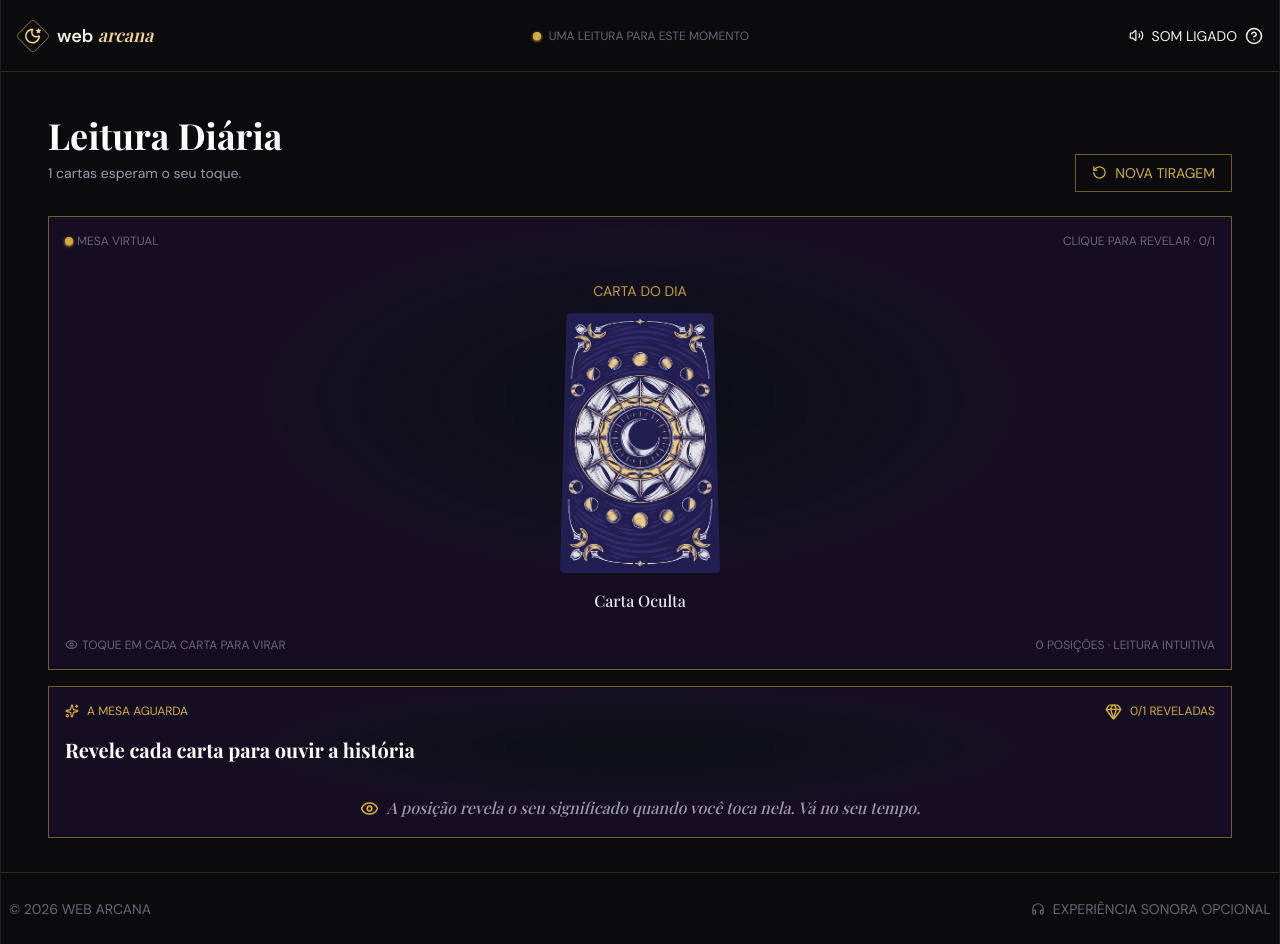
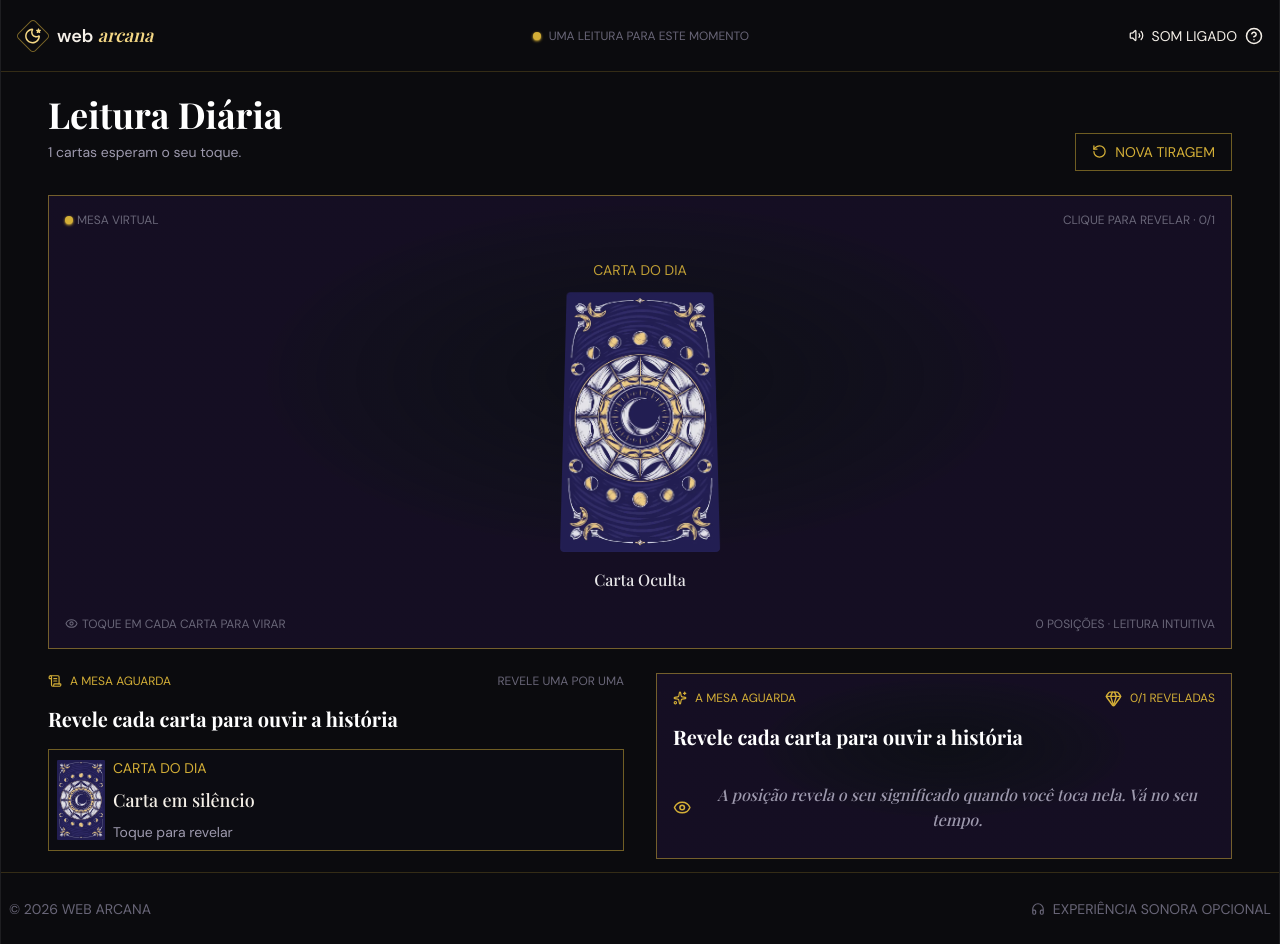
Before and after one commit to marvieiradev/web-arcana, a React (Vite) app: page /daily-card in a window 1280 px wide. Built offline with nearby package versions, Linux system fonts and the light colour scheme; a web font is replaced by a local one.

Commit message:
feat: refactor Board component and add ReadingSynthesis for card interpretation

```diff
--- a/src/components/board.jsx
+++ b/src/components/board.jsx
@@ -1,8 +1,8 @@
 import { useState, useEffect } from "react";
-import Message from "./message";
 import Shuffle from "./shuffle";
 import { Link } from "react-router-dom";
-import { Eye, RotateCcw, Sparkles, Gem, Zap, CircleHelp } from "lucide-react";
+import { Eye, RotateCcw, Sparkles, Zap, CircleHelp } from "lucide-react";
+import ReadingSynthesis from "./readingSynthesis";
 
 const READ_TYPES = [
   {
@@ -31,18 +31,15 @@ const HIDDEN_CARD = {
   message: "Clique para revelar.",
 };
 
-const READING_ICONS = [Zap,Sparkles,CircleHelp]
+const READING_ICONS = [Zap, Sparkles, CircleHelp];
 
-console.log(READING_ICONS)
+console.log(READING_ICONS);
 
 export default function Board({ type, data }) {
   const [revealedCount, setRevealedCount] = useState(0);
   const [isShuffling, setIsShuffling] = useState(true);
   const [countdown, setCountdown] = useState(3);
   const [quantity, setQuantity] = useState(0);
-  const allRevealed = quantity === data.length;
-
-  //console.log(data)
 
   useEffect(() => {
     if (!isShuffling) return;
@@ -161,107 +158,13 @@ export default function Board({ type, data }) {
             <div className="flex gap-1 justify-center items-center">
               <Eye size={13} /> toque em cada carta para virar
             </div>
-            <span>
+            <span className="hidden md:block">
               {quantity} {quantity === 1 ? "posição" : "posições"} · leitura
               intuitiva
             </span>
           </div>
         </div>
-
-        <div className="mt-4 m-2 p-4 border border-gold/50  bg-radial-[at_50%_40%] from-night to-purple/10 to-45%">
-          <div className="flex w-full items-center justify-between text-xs text-gold uppercase">
-            <div className="flex gap-2 items-center">
-              <Sparkles size={14} />{" "}
-              {allRevealed ? "Síntese da leitura" : "A mesa aguarda"}
-            </div>
-            <div className="flex gap-2 items-center">
-              <Gem size={17} />
-              <span>
-                {allRevealed
-                  ? "leitura completa"
-                  : `${quantity}/${data.length} reveladas`}
-              </span>
-            </div>
-          </div>
-
-          <h2 className="text-lg font-bold text-white md:text-xl font-playfair text-start mt-4">
-            {allRevealed
-              ? "O fio entre as cartas"
-              : "Revele cada carta para ouvir a história"}
-          </h2>
-
-          {!allRevealed ? (
-            <div className="flex items-center justify-center text-sm md:text-base gap-2 mt-8">
-              <Eye size={19} className="text-gold" />
-              <p className="text-muted">
-                <em>
-                  A posição revela o seu significado quando você toca nela. Vá
-                  no seu tempo.
-                </em>
-              </p>
-            </div>
-          ) : (
-            <>
-              {data.map((card, index) => {
-                const isRevealed = index < revealedCount;
-                const interpretationKey = readType.interpretationKeys[index];
-
-                const interpretation =
-                  card.interpretacoes?.[interpretationKey] ??
-                  card.significado ??
-                  "Interpretação indisponível.";
-
-                return (
-                  <div
-                    key={`${card.id}-message-${index}`}
-                    className="flex flex-col p-2"
-                  >
-                    {isRevealed && (
-                      <>
-                        <span className="mb-1 text-gold text-md text-start">
-                          {readType.cardTitles[index]}
-                        </span>
-                        <span className="text-start text-sm">
-                          {isRevealed ? interpretation : HIDDEN_CARD.message}
-                        </span>
-                      </>
-                    )}
-                  </div>
-                );
-              })}
-            </>
-          )}
-        </div>
-
-        {/*<div className="flex flex-col gap-2 text-sm border py-2 px-4 border-gold/50 bg-osidian mt-6 mb-6">
-          {data.map((card, index) => {
-            const isRevealed = index < revealedCount;
-            const interpretationKey = readType.interpretationKeys[index];
-
-            const interpretation =
-              card.interpretacoes?.[interpretationKey] ??
-              card.significado ??
-              "Interpretação indisponível.";
-
-            return (
-              <div
-                key={`${card.id}-message-${index}`}
-                className="flex flex-col p-2"
-              >
-                {isRevealed && (
-                  <>
-                    <span className="mb-1 text-gold text-md text-start">
-                      {readType.cardTitles[index]}
-                    </span>
-                    <span className="text-start text-sm">
-                      {isRevealed ? interpretation : HIDDEN_CARD.message}
-                    </span>
-                  </>
-                )}
-              </div>
-            );
-          })}
-        </div>*/}
+        <ReadingSynthesis data={data} quantity={quantity} readType={readType} />
       </div>
     </div>
   );
--- a/src/components/message.jsx
+++ /dev/null
@@ -1,9 +0,0 @@
-export default function Message({ data }) {
-    return (
-        <>
-        <div className="w-full max-w-300 overflow-x-auto border border-background rounded-lg p-4 bg-amber-100 text-obsidian">
-            <p>{data}</p>
-        </div>
-        </>
-    )
-}
--- /dev/null
+++ b/src/components/readingSynthesis.jsx
@@ -0,0 +1,140 @@
+import { Eye, Sparkles, Gem, ScrollText, BookOpenText } from "lucide-react";
+
+export default function ReadingSynthesis({ data, quantity, readType }) {
+  const allRevealed = quantity === data.length;
+  return (
+    <div className="grid grid-cols-1 md:grid-cols-2 gap-4 w-full">
+      <div className="mt-4 m-2 md:mt-4">
+        <div className="flex w-full items-center justify-between text-xs text-gold uppercase">
+          <div className="flex gap-2 items-center">
+            <ScrollText size={14} />{" "}
+            {allRevealed ? "Visão geral da mesa" : "A mesa aguarda"}
+          </div>
+          <div className="flex gap-2 items-center text-muted-2">
+            <span>
+              {allRevealed ? "todas as cartas reveladas" : "revele uma por uma"}
+            </span>
+          </div>
+        </div>
+
+        <h2 className="text-lg font-bold text-white md:text-xl font-playfair text-start mt-4 mb-4">
+          {allRevealed
+            ? "O que se apresenta"
+            : "Revele cada carta para ouvir a história"}
+        </h2>
+
+        <>
+          {data.map((card, index) => {
+            const isRevealed = index < quantity;
+            const interpretationKey = readType.interpretationKeys[index];
+
+            const interpretation =
+              card.interpretacoes?.[interpretationKey] ??
+              card.significado ??
+              "Interpretação indisponível.";
+
+            return (
+              <div
+                key={`${card.id}-message-${index}`}
+                className="flex flex-col gap-2"
+              >
+                <div className="flex flex-col bg-night/50 border border-gold/50 mb-2 p-2">
+                  <div className="flex items-center gap-2">
+                    <img
+                      src={isRevealed ? card.imageCard : "cards/CardBack.webp"}
+                      alt="Carta"
+                      className="h-20 w-12"
+                    />
+                    <div className="flex flex-col gap-2 items-start">
+                      <span className="text-xs md:text-sm text-gold uppercase">
+                        {readType.cardTitles[index]}
+                      </span>
+                      <span className="text-md md:text-lg font-playfair text-text">
+                        {isRevealed ? card.nome : "Carta em silêncio"}
+                      </span>
+                      <span className="text-xs md:text-sm text-muted">
+                        {isRevealed
+                          ? `${card.palavrasChave[0]} · ${card.palavrasChave[1]} · ${card.palavrasChave[2]}`
+                          : "Toque para revelar"}
+                      </span>
+                    </div>
+                  </div>
+                  <span className="text-start text-xs"></span>
+                </div>
+              </div>
+            );
+          })}
+        </>
+      </div>
+
+      <div className="mt-4 m-2 p-4 border border-gold/50  bg-radial-[at_50%_40%] from-night to-purple/10 to-45%">
+        <div className="flex w-full items-center justify-between text-xs text-gold uppercase">
+          <div className="flex gap-2 items-center">
+            <Sparkles size={14} />{" "}
+            {allRevealed ? "Síntese da leitura" : "A mesa aguarda"}
+          </div>
+          <div className="flex gap-2 items-center">
+            <Gem size={17} />
+            <span>
+              {allRevealed
+                ? "leitura completa"
+                : `${quantity}/${data.length} reveladas`}
+            </span>
+          </div>
+        </div>
+
+        <h2 className="text-lg font-bold text-white md:text-xl font-playfair text-start mt-4 mb-4">
+          {allRevealed
+            ? "O fio entre as cartas"
+            : "Revele cada carta para ouvir a história"}
+        </h2>
+
+        {!allRevealed ? (
+          <div className="flex items-center justify-center text-sm md:text-base gap-2 mt-8">
+            <Eye size={19} className="text-gold" />
+            <p className="text-muted">
+              <em>
+                A posição revela o seu significado quando você toca nela. Vá no
+                seu tempo.
+              </em>
+            </p>
+          </div>
+        ) : (
+          <>
+            {data.map((card, index) => {
+              const isRevealed = index < quantity;
+              const interpretationKey = readType.interpretationKeys[index];
+
+              const interpretation =
+                card.interpretacoes?.[interpretationKey] ??
+                card.significado ??
+                "Interpretação indisponível.";
+
+              return (
+                <div
+                  key={`${card.id}-message-${index}`}
+                  className="flex flex-col"
+                >
+                  {isRevealed && (
+                    <div className="flex flex-col py-2">
+                      <span className="border border-muted-2/50 mb-2"></span>
+                      <div className="flex gap-1 items-center text-gold mb-2">
+                        <BookOpenText size={14} />
+                        <span className="text-sm uppercase">
+                          {readType.cardTitles[index]}
+                        </span>
+                      </div>
+                      <span className="text-start text-sm">
+                        {isRevealed ? interpretation : HIDDEN_CARD.message}
+                      </span>
+                    </div>
+                  )}
+                </div>
+              );
+            })}
+          </>
+        )}
+      </div>
+    </div>
+  );
+}
```
